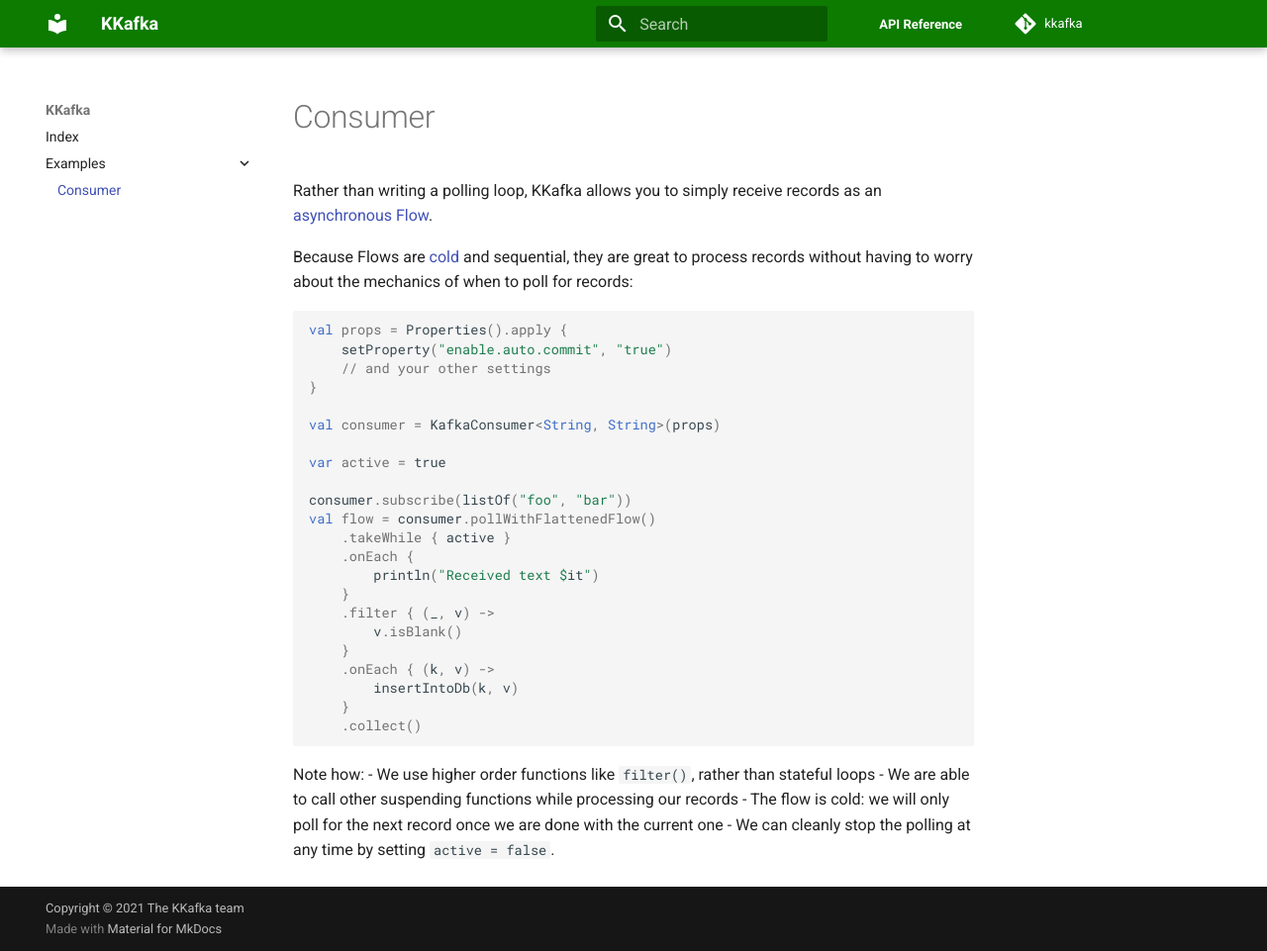
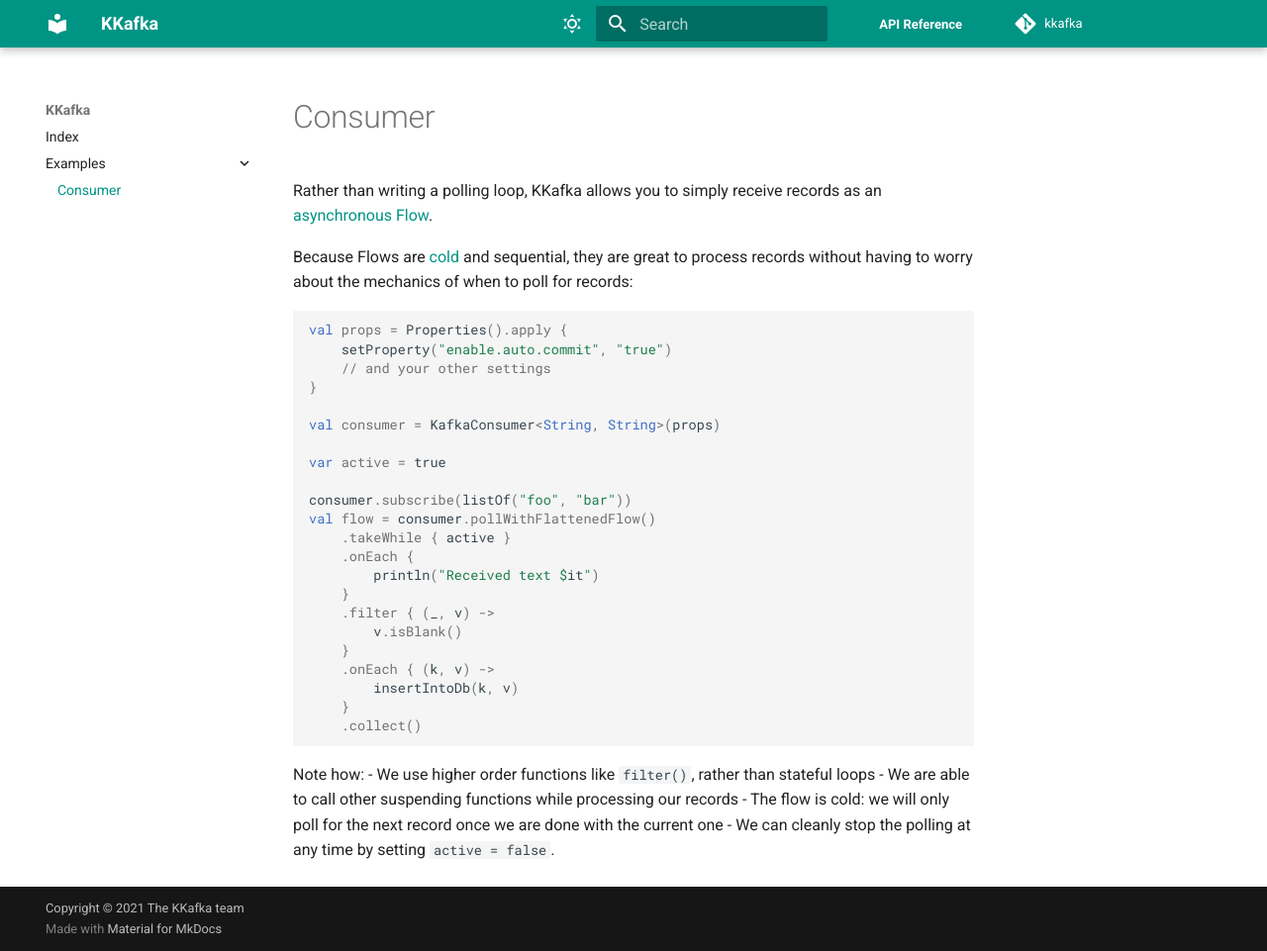
Before and after one commit to kkafkaorg/kkafka, an MkDocs documentation site: the page built from docs/src/doc/docs/examples/consumer.md, in a window 1280 px wide and 961 px high. Shown: the whole window at 99% size. Built offline with MkDocs 1.6.1 and Material for MkDocs 9.7.7, drawn with Linux system fonts in a browser that asks for light colours; comment, search, counter and statistics services are not loaded.

```diff
--- a/docs/src/doc/docs/colours.css
+++ b/docs/src/doc/docs/colours.css
@@ -1,7 +1,3 @@
-.md-header {
-    background-color: #0c7b00;
-}
-
 .md-api-ref {
     font-weight: bold;
     font-size: 0.65rem;
--- a/docs/src/doc/docs/expand_navigation.js
+++ /dev/null
@@ -1,14 +0,0 @@
-document.addEventListener("DOMContentLoaded", function() {
-    let nav = document.getElementsByClassName("md-nav");
-    for(let i = 0; i < nav.length; i++) {
-        if (nav.item(i).getAttribute("data-md-level")) {
-            nav.item(i).style.display = 'block';
-            nav.item(i).style.overflow = 'visible';
-        }
-    }
-
-    nav = document.getElementsByClassName("md-nav__toggle");
-    for(let i = 0; i < nav.length; i++) {
-        nav.item(i).checked = true;
-    }
-});
--- a/docs/src/doc/mkdocs.yml
+++ b/docs/src/doc/mkdocs.yml
@@ -18,6 +18,19 @@ copyright: 'Copyright &copy; 2021 The KKafka team'
 theme:
   name: 'material'
   favicon: favicon.svg
+  palette:
+    - scheme: default
+      primary: teal
+      accent: teal
+      toggle:
+        icon: material/weather-sunny
+        name: Switch to dark mode
+    - scheme: slate
+      primary: teal
+      accent: teal
+      toggle:
+        icon: material/weather-night
+        name: Switch to light mode
   social:
     - type: 'github'
       link: 'https://github.com/kkafkaorg/kkafka'
@@ -46,7 +59,6 @@ markdown_extensions:
 
 
 extra_javascript:
-  - expand_navigation.js
   - api_reference_button.js
 
 extra_css:
```
Also changed, not shown: 1 other file.
